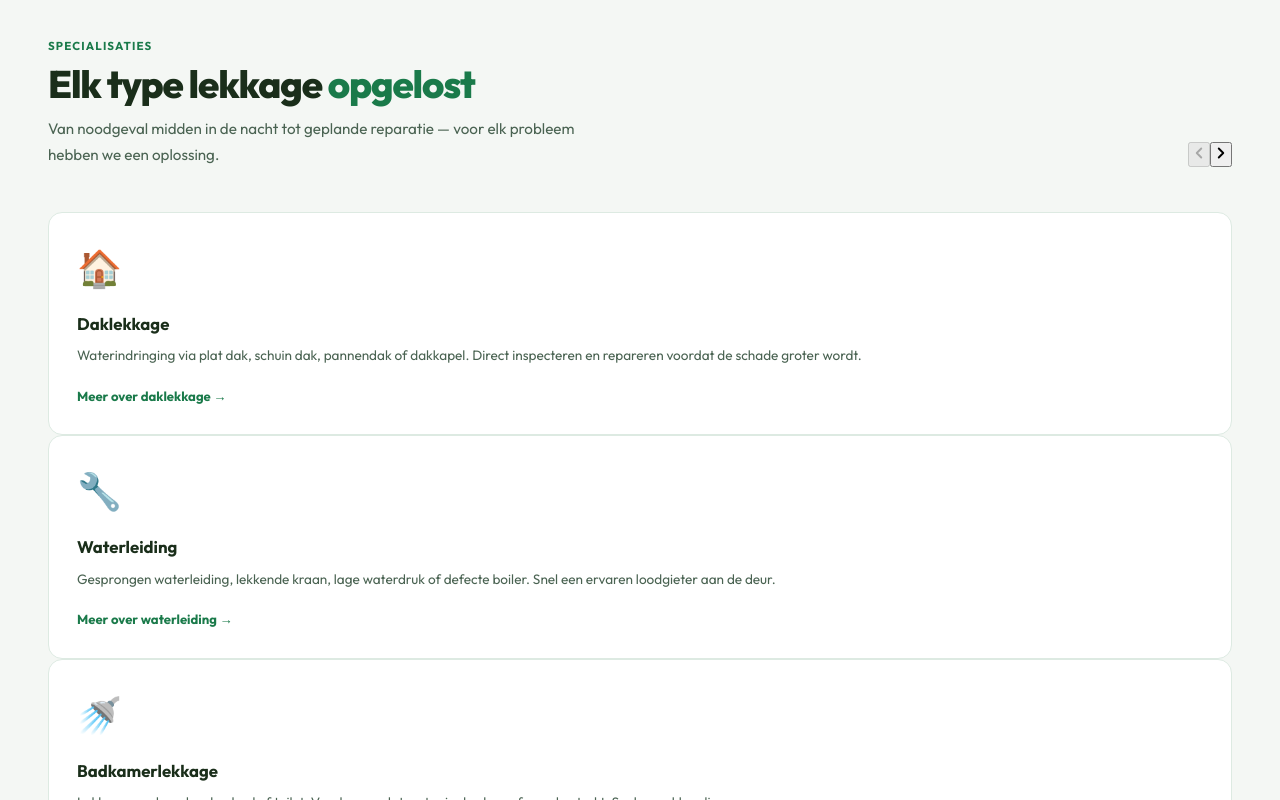
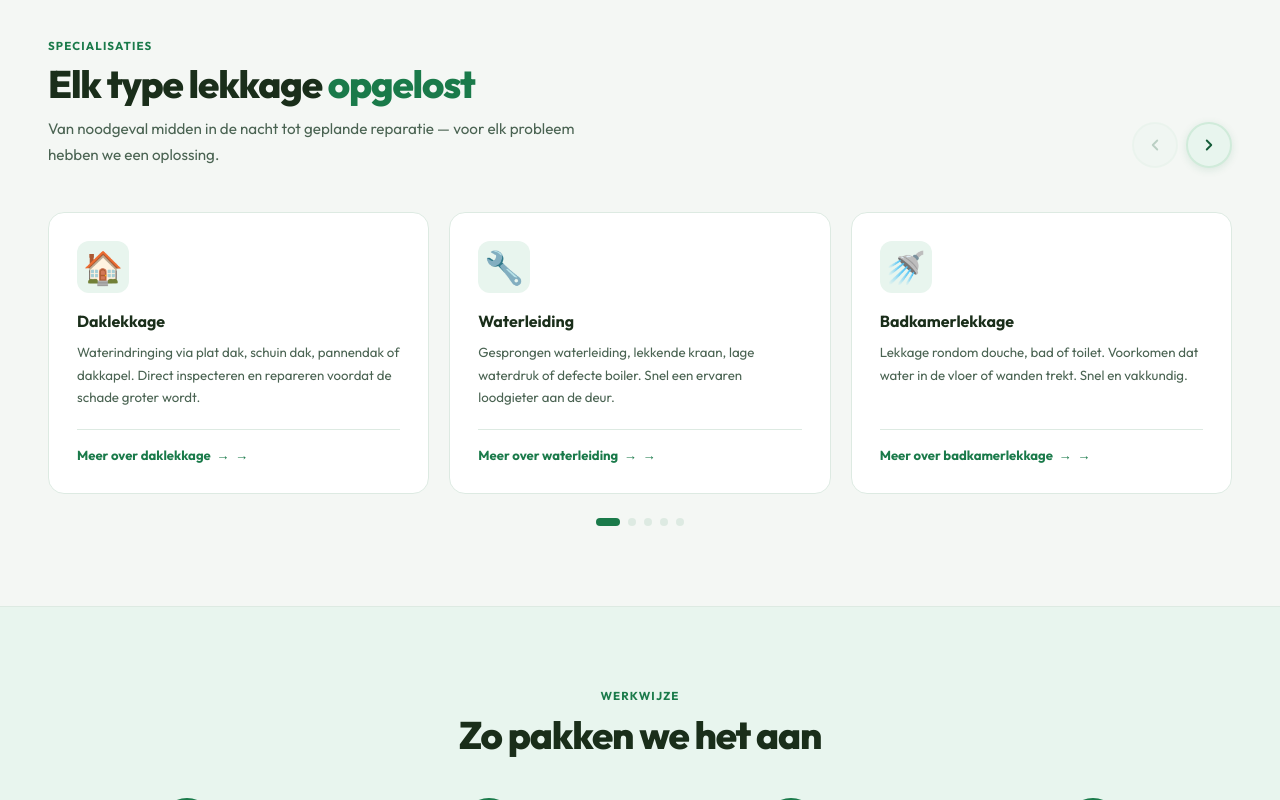
Before and after one commit to SanderKooi/lekkage, a Next.js app: page / in a window 1280 px wide. Shown: the part 940-1740 px from the top of the page. Built offline with nearby package versions, Linux system fonts and the light colour scheme.

Commit message:
Update global.css

```diff
--- a/styles/global.css
+++ b/styles/global.css
@@ -126,7 +126,27 @@ h2 em{font-style:normal;color:var(--green)}
 .step h3{font-weight:700;font-size:0.95rem;margin-bottom:0.5rem;color:var(--text)}
 .step p{color:var(--muted);font-size:0.82rem;line-height:1.65}
 
-/* ── REVIEWS ── */
+/* ── CARROUSEL ── */
+.carousel-wrap{overflow:hidden;margin:2rem 0 1.25rem;touch-action:pan-y;cursor:grab;user-select:none}
+.carousel-wrap:active{cursor:grabbing}
+.carousel-track{display:flex;gap:1.25rem;transition:transform 0.35s cubic-bezier(0.4,0,0.2,1);will-change:transform}
+.carousel-card{flex:0 0 calc((100% - 2 * 1.25rem) / 3);min-width:0}
+.carousel-nav-top{display:flex;gap:0.5rem;flex-shrink:0;align-items:center}
+.carousel-controls{display:flex;align-items:center;justify-content:center;gap:1rem}
+.carousel-btn{width:46px;height:46px;border-radius:50%;border:2px solid var(--green4);background:var(--green3);color:var(--green-dark);cursor:pointer;display:flex;align-items:center;justify-content:center;transition:all 0.2s;flex-shrink:0;box-shadow:0 2px 8px rgba(26,122,74,0.12);padding:0}
+.carousel-btn:hover:not(:disabled){background:var(--green4);border-color:var(--green);transform:scale(1.08)}
+.carousel-btn:disabled{opacity:0.25;cursor:default;box-shadow:none}
+.carousel-footer{display:flex;align-items:center;justify-content:center;gap:0.5rem;margin-top:1.5rem}
+.carousel-dots{display:flex;gap:0.5rem}
+.carousel-dot{width:8px;height:8px;border-radius:50%;border:none;background:var(--border);cursor:pointer;padding:0;transition:all 0.25s}
+.carousel-dot.active{background:var(--green);width:24px;border-radius:4px}
+@media(max-width:900px){
+  .carousel-card{flex:0 0 calc((100% - 1.25rem) / 2)}
+  .carousel-nav-top{display:none}
+}
+@media(max-width:580px){
+  .carousel-card{flex:0 0 100%}
+}
 .reviews-grid{display:grid;grid-template-columns:repeat(3,1fr);gap:1.25rem}
 .review{background:white;border:1.5px solid var(--border);border-radius:14px;padding:1.75rem;transition:all 0.25s}
 .review:hover{border-color:var(--green);box-shadow:0 8px 32px rgba(26,122,74,0.12)}
@@ -171,12 +191,16 @@ h2 em{font-style:normal;color:var(--green)}
 
 /* ── DIENSTEN CARDS ── */
 .svc-grid{display:grid;grid-template-columns:repeat(auto-fit,minmax(255px,1fr));gap:1.25rem}
-.svc{background:white;border:1.5px solid var(--border);border-radius:14px;padding:1.75rem;transition:all 0.25s;cursor:pointer;text-decoration:none;color:var(--text);display:block}
-.svc:hover{border-color:var(--green);transform:translateY(-3px);box-shadow:0 8px 32px rgba(26,122,74,0.12)}
-.svc-icon{font-size:2.25rem;margin-bottom:1rem}
-.svc h3{font-size:1.05rem;font-weight:700;margin-bottom:0.5rem;color:var(--text)}
-.svc p{color:var(--muted);font-size:0.85rem;line-height:1.65;margin-bottom:1.25rem}
-.svc-cta{color:var(--green);font-size:0.82rem;font-weight:700}
+.svc{background:white;border:1.5px solid var(--border);border-radius:16px;padding:1.75rem;transition:all 0.25s;cursor:pointer;text-decoration:none;color:var(--text);display:flex;flex-direction:column;position:relative;overflow:hidden}
+.svc::before{content:'';position:absolute;top:0;left:0;right:0;height:3px;background:linear-gradient(90deg,var(--green),var(--green2));transform:scaleX(0);transform-origin:left;transition:transform 0.25s}
+.svc:hover{border-color:var(--green);transform:translateY(-4px);box-shadow:0 12px 40px rgba(26,122,74,0.13)}
+.svc:hover::before{transform:scaleX(1)}
+.svc-icon{font-size:2rem;margin-bottom:1rem;width:52px;height:52px;background:var(--green3);border-radius:12px;display:flex;align-items:center;justify-content:center;flex-shrink:0}
+.svc h3{font-size:1rem;font-weight:700;margin-bottom:0.5rem;color:var(--text)}
+.svc p{color:var(--muted);font-size:0.83rem;line-height:1.7;margin-bottom:auto;padding-bottom:1.25rem}
+.svc-cta{color:var(--green);font-size:0.82rem;font-weight:700;display:flex;align-items:center;gap:0.35rem;margin-top:auto;padding-top:1rem;border-top:1px solid var(--border)}
+.svc-cta::after{content:'→';transition:transform 0.2s}
+.svc:hover .svc-cta::after{transform:translateX(4px)}
 
 /* ── USP CARDS ── */
 .usp-grid{display:grid;grid-template-columns:repeat(4,1fr);gap:1.25rem}
```
